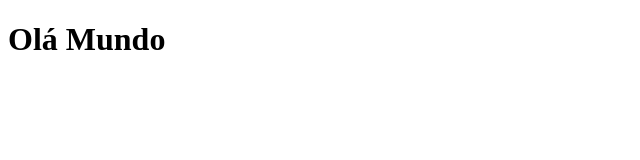
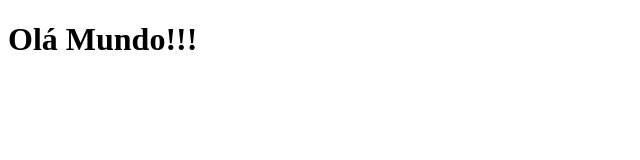
Before and after one commit to ThiagoMoura963/clone-tabnews, a Next.js app: page / in a window 1280 px wide. Shown: the top 160 px of the page, without its empty margins (0-640 px from the left). Built offline with nearby package versions, Linux system fonts and the light colour scheme.

Commit message:
Alterando texto no h1 do meu index.js

```diff
--- a/pages/index.js
+++ b/pages/index.js
@@ -1,5 +1,5 @@
 function Home() {
-  return <h1>Olá Mundo</h1>
+  return <h1>Olá Mundo!!!</h1>
 }
 
 export default Home;
```
